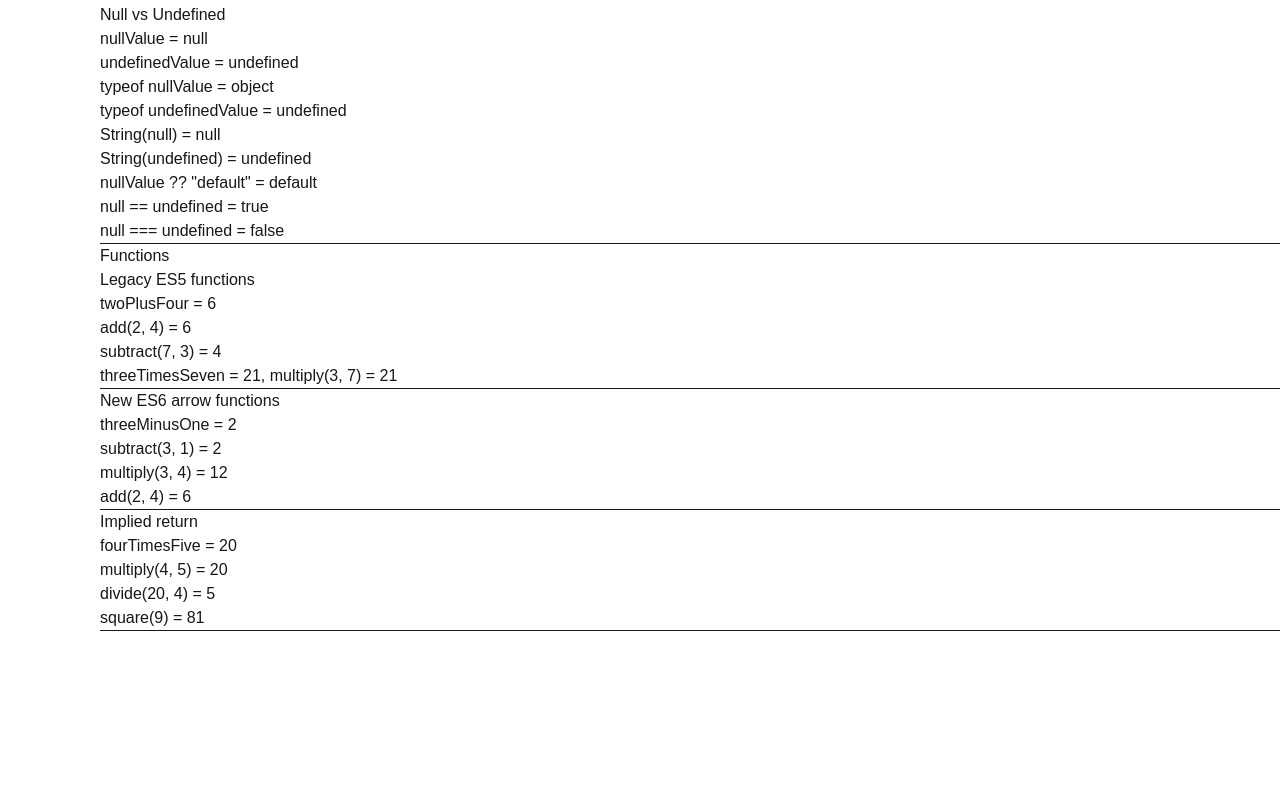
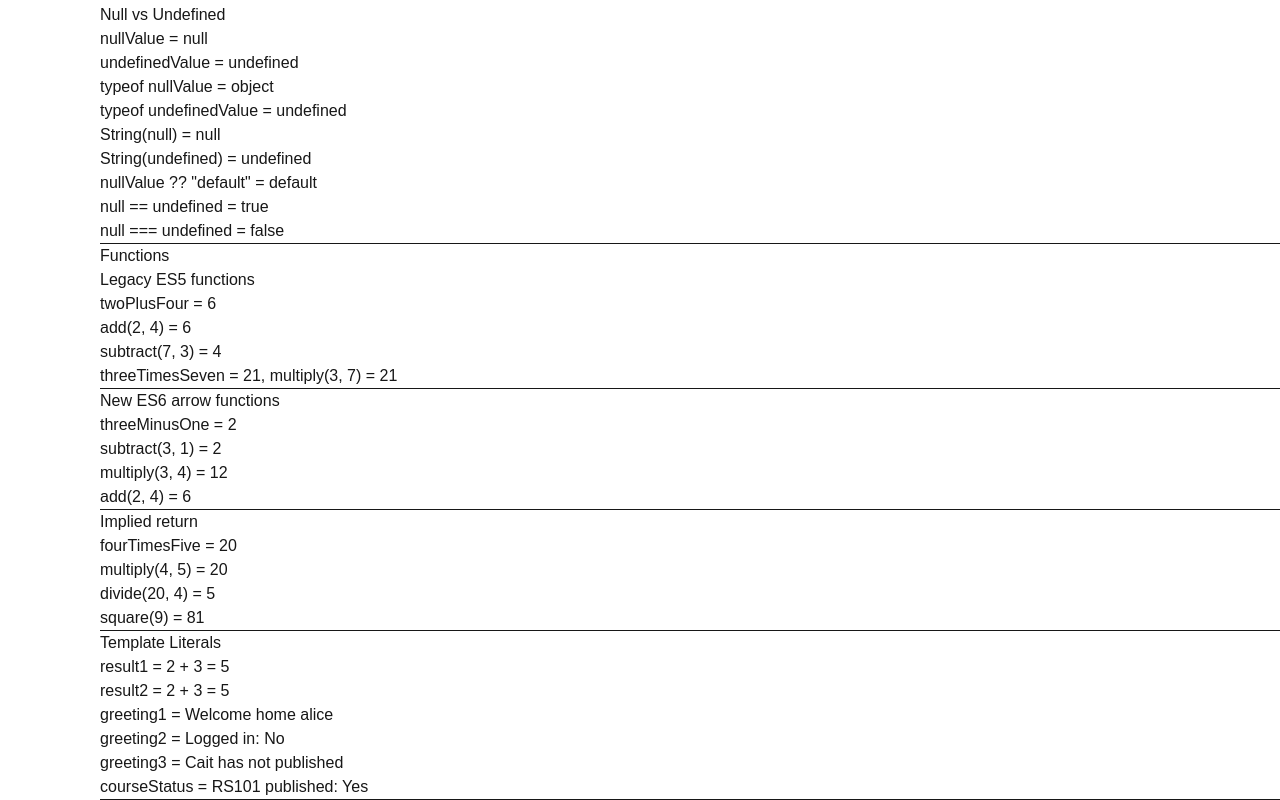
Before and after one commit to rileypk8/webdev-client, a Next.js app: page /labs/lab3 in a window 1280 px wide. Shown: the part 1130-1930 px from the top of the page. Before the commit the page ends 1761 px from the top, so only its background shows below. Built offline with nearby package versions, Linux system fonts and the light colour scheme.

Commit message:
a3: 3.3.3

```diff
--- /dev/null
+++ b/app/labs/lab3/TemplateLiterals.tsx
@@ -0,0 +1,31 @@
+export default function TemplateLiterals() {
+  const five = 2 + 3;
+  const result1 = "2 + 3 = " + five;
+  const result2 = `2 + 3 = ${2 + 3}`;
+  const username = "alice";
+  const greeting1 = `Welcome home ${username}`;
+  const loggedIn = false;
+  const greeting2 = `Logged in: ${loggedIn ? "Yes" : "No"}`;
+  const name = "Cait";
+  const g3published = false;
+  const greeting3 = `${name} has ${g3published ? "" : "not"} published`;
+  const published = true;
+  const courseStatus = `RS101 published: ${published ? "Yes" : "No"}`;
+  return (
+    <div id="wd-template-literals">
+      <h4>Template Literals</h4>
+      result1 = {result1}
+      <br />
+      result2 = {result2}
+      <br />
+      greeting1 = {greeting1}
+      <br />
+      greeting2 = {greeting2}
+      <br / >
+      greeting3 = {greeting3}
+      <br />
+      courseStatus = {courseStatus}
+      <hr />
+    </div>
+  );
+}
--- a/app/labs/lab3/page.tsx
+++ b/app/labs/lab3/page.tsx
@@ -9,6 +9,7 @@ import NullUndefined from "./NullUndefined";
 import LegacyFunctions from "./LegacyFunctions";
 import ArrowFunctions from "./ArrowFunctions";
 import ImpliedReturn from "./ImpliedReturn";
+import TemplateLiterals from "./TemplateLiterals";
 
 export default function Lab3() {
   return (
@@ -25,6 +26,7 @@ export default function Lab3() {
       <LegacyFunctions />
       <ArrowFunctions />
       <ImpliedReturn />
+      <TemplateLiterals />
     </div>
   );
 }
```
